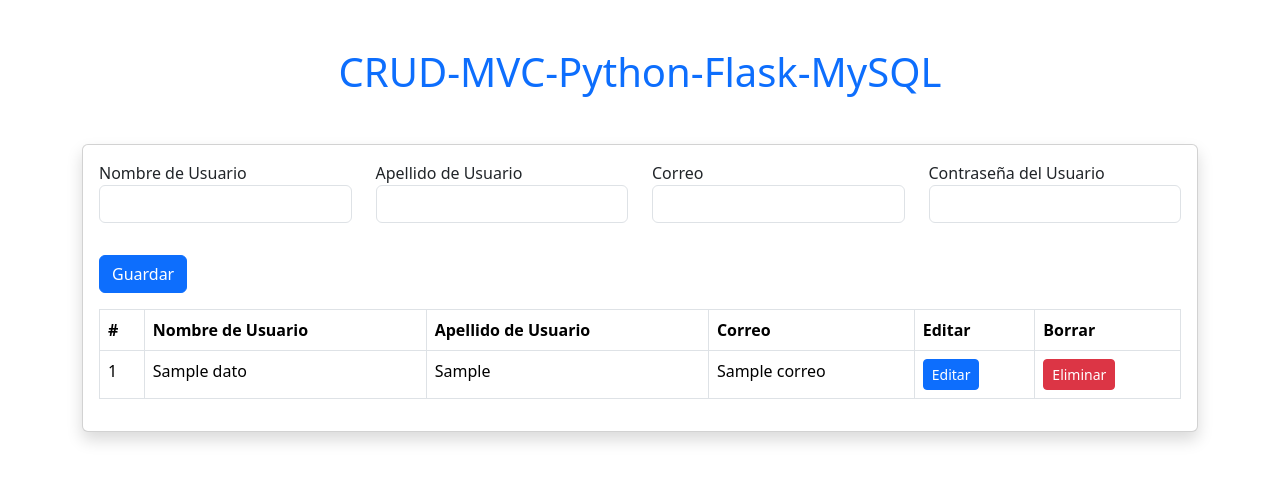
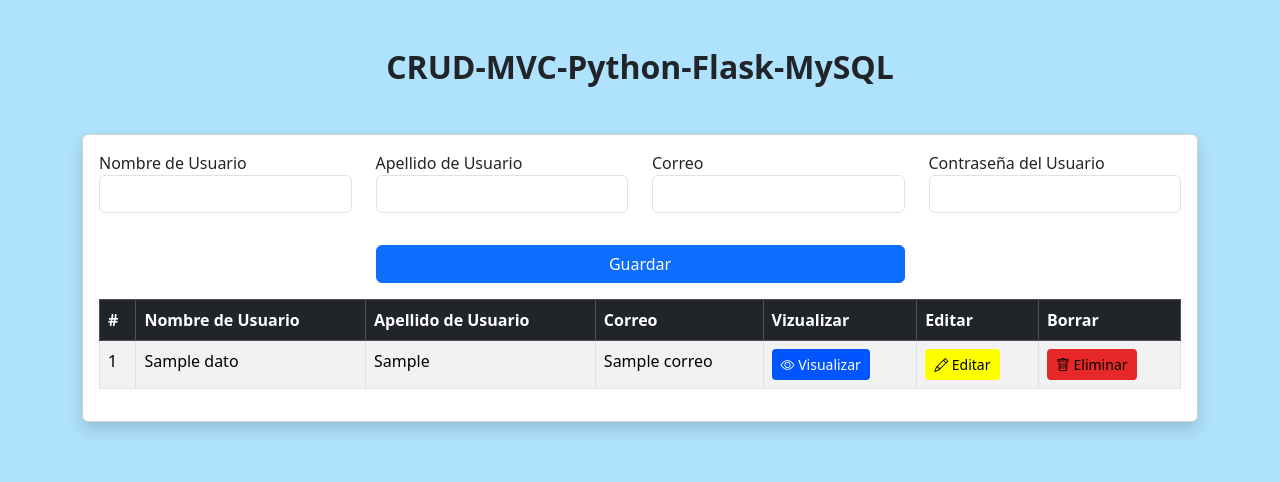
Before and after one commit to RicardoVaca109/MVC-CRUD-FLASK-PYTHON, a Flask app: template src/templates/index.html in a window 1280 px wide. Shown: the top 482 px of the page. Run offline with Flask 3, Linux system fonts and the light colour scheme; the template is opened without the code that fills it: most values are stand-ins (such as "Sample title", 1, 10 or a date in 2020).

Commit message:
Cambios en el frontend del proyecto

```diff
--- a/src/templates/index.html
+++ b/src/templates/index.html
@@ -6,13 +6,31 @@
     <title>CRUD Example</title>
     <link href="https://cdn.jsdelivr.net/npm/bootstrap@5.3.3/dist/css/bootstrap.min.css" rel="stylesheet" integrity="sha384-QWTKZyjpPEjISv5WaRU9OFeRpok6YctnYmDr5pNlyT2bRjXh0JMhjY6hW+ALEwIH" crossorigin="anonymous">
     <script src="https://cdn.jsdelivr.net/npm/bootstrap@5.3.3/dist/js/bootstrap.bundle.min.js" integrity="sha384-YvpcrYf0tY3lHB60NNkmXc5s9fDVZLESaAA55NDzOxhy9GkcIdslK1eN7N6jIeHz" crossorigin="anonymous"></script>
+    <link rel="stylesheet" href="https://cdn.jsdelivr.net/npm/bootstrap-icons@1.11.3/font/bootstrap-icons.min.css">
+    <style>
+        body {
+            background-color: #afe2fc; /* Gris suave */
+        }
+        .btn-color-visualizar {
+            background-color: #0055fe; /* Color azul personalizado */
+            color: rgb(255, 255, 255);
+        }
+        .btn-color-editar{
+            background-color: #ffff00; /* Color azul personalizado */
+            color: rgb(0, 0, 0);
+        }
+        .btn-color-eliminar{
+            background-color: #e50000d5; /* Color azul personalizado */
+            color: rgb(0, 0, 0);
+        }
+    </style>
 </head>
 <body>
 
-    <h1 class="text-center mt-5 mb-5 text-primary">CRUD-MVC-Python-Flask-MySQL</h1>
+    <h1 class="text-center mt-5 mb-5 fs-2 fw-bold">CRUD-MVC-Python-Flask-MySQL</h1>
     <div class="container">
-        <div class="card shadow">
-            <div class="card-body">
+        <div class="card  shadow">
+            <div class="card-body ">
                 <form action="/usuarios" method="POST">
                     <div class="row mb-3">
                         <div class="col-md-3">
@@ -33,7 +51,7 @@
                         </div>
                     </div>
                     <div class="row mb-3">
-                        <div class="col">
+                        <div class="col d-grid gap-2 col-6 mx-auto">
                             <button class="btn btn-primary" type="submit">Guardar</button>
                         </div>
                     </div>
@@ -41,18 +59,16 @@
 
                 <!-- Tabla -->
 
-
-                <table class="table table-bordered">
-
-                    <thead>
+                <table class="table table-bordered table-striped text-secondary bg-dark">
+                    <thead class="table-dark">
                         <th scope="col">#</th>
                         <th scope="col">Nombre de Usuario</th>
                         <th scope="col">Apellido de Usuario</th>
                         <th scope="col">Correo</th>
+                        <th scope="col">Vizualizar</th>
                         <th scope="col">Editar</th>
                         <th scope="col">Borrar</th>
                     </thead>
-
 
                     <tbody>
                         {% for d in datos %}
@@ -61,22 +77,23 @@
                                 <td> {{d.nombre_usuario}}</td>
                                 <td> {{d.apellido_usuario}} </td>
                                 <td> {{d.correo}} </td>
-                                <td> <button class="btn btn-primary btn-sm" id="btn-edit{{d.id}}" data-bs-toggle="modal" data-bs-target="#modal{{d.id}}">Editar</button></td>
-                                <td><a href=" {{url_for('usuario_bp.eliminarUsuario', id=d.id)}} " class="btn btn-danger btn-sm">Eliminar</a></td>
+                                <td><button class="btn btn-color-visualizar btn-sm bi bi-eye" data-bs-toggle="modal" data-bs-target="#modal{{d.nombre_usuario}}"> Visualizar</button></td>
+                                <td> <button class="btn btn-color-editar btn-sm bi bi-pencil" id="btn-edit{{d.id}}" data-bs-toggle="modal" data-bs-target="#modal{{d.id}}"> Editar</button></td>
+                                <td><a href=" {{url_for('usuario_bp.eliminarUsuario', id=d.id)}} " class="btn btn-color-eliminar btn-sm bi bi-trash"> Eliminar</a></td>
                             </tr>
 
-                            <!--MODAL -->
+                            <!--MODAL Para Editar Datos -->
 
                             <div class="modal fade" id="modal{{d.id}}" data-bs-backdrop="static" data-bs-keyboard="false" tabindex="-1" aria-labelledby="staticBackdropLabel" aria-hidden="true">
                                 <div class="modal-dialog">
                                     <div class="modal-content">
                                         <div class="modal-header">
                                             <h1 class="modal-title fs-5" id="exampleModalLabel"> {{d.nombre_usuario}} </h1>
-                                        <button type="button" class="btn-close" data-bs-dismiss="modal" aria-label="Close">Cerrar</button>
+                                            <button type="button" class="btn-close" data-bs-dismiss="modal" aria-label="Close"></button>
                                         </div>
                                         <div class="modal-body">
                                             <form action="/edit/{{d.id}}" method="post">
-                                            <label>Nombre de Usuario</label>
+                                                <label>Nombre de Usuario: {{d.nombre_usuario}}</label>
                                                 <input type="text" class="form-control mb-3" name="nombre_usuario" value="{{d.nombre_usuario}}">
                                                 <label>Apellido de Usuario</label>
                                                 <input type="text" class="form-control mb-3" name="apellido_usuario" value="{{d.apellido_usuario}}">
@@ -90,6 +107,25 @@
                                     </div>
                                 </div>
                             </div>
+                            <!--Modal Visualizar Datos-->
+                            <div class="modal fade" id="modal{{d.nombre_usuario}}" data-bs-backdrop="static" data-bs-keyboard="false" tabindex="-1" aria-labelledby="staticBackdropLabel" aria-hidden="true">
+                                <div class="modal-dialog">
+                                    <div class="modal-content">
+                                        <div class="modal-header">
+                                            <h1 class="modal-title fs-5" id="exampleModalLabel"> Visualizar datos: {{d.nombre_usuario}} </h1>
+                                            <button type="button" class="btn-close" data-bs-dismiss="modal" aria-label="Close"></button>
+                                        </div>
+                                        <div class="modal-body">
+                                            <form method="post">
+                                                <label>Nombre de Usuario: {{d.nombre_usuario}}</label><br>
+                                                <label>Apellido de Usuario: {{d.apellido_usuario}}</label><br>
+                                                <label>Correo: {{d.correo}}</label><br>
+                                        </div>
+                                        </form>
+                                    </div>
+                                </div>
+                            </div>
+
                         {% endfor %}
                     </tbody>
                 </table>
```
Lines whose indentation alone changed are shown as unchanged.
